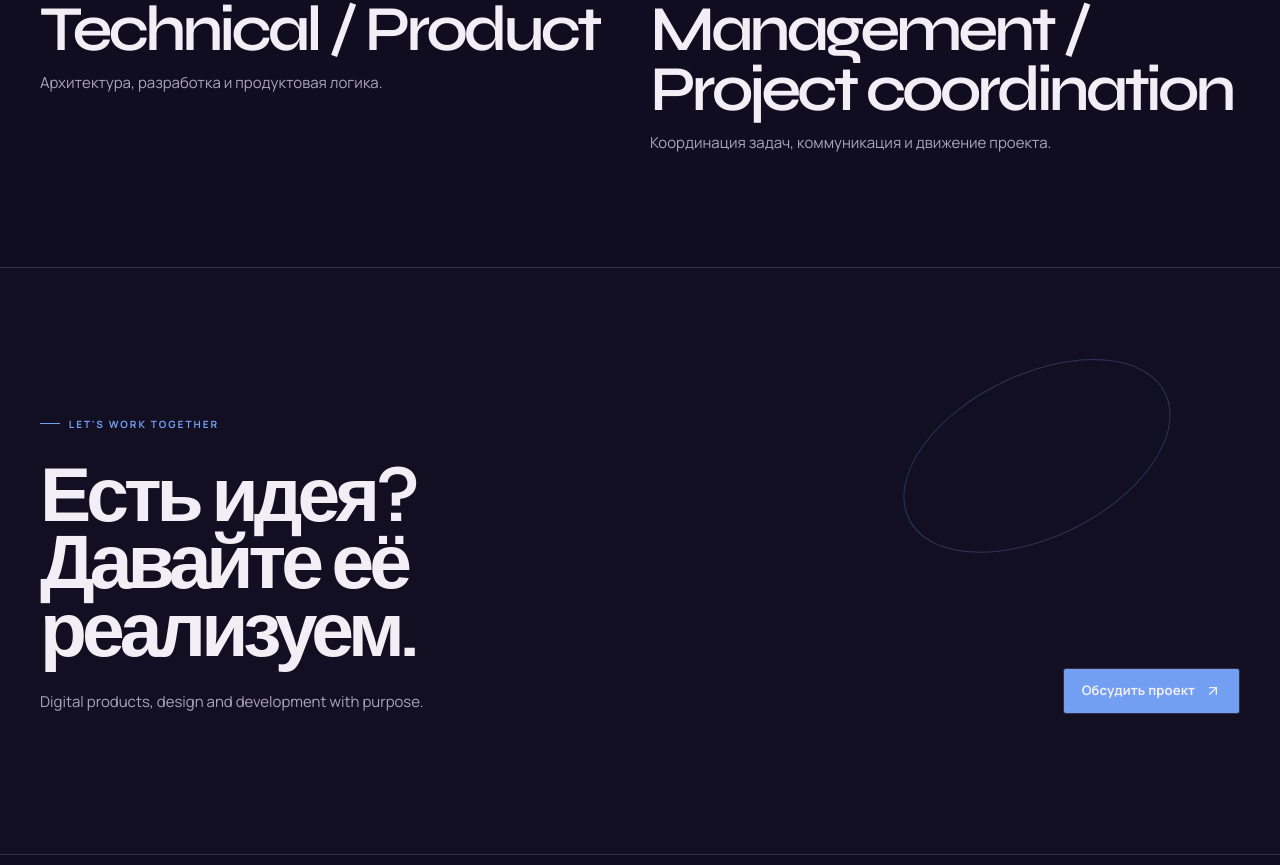
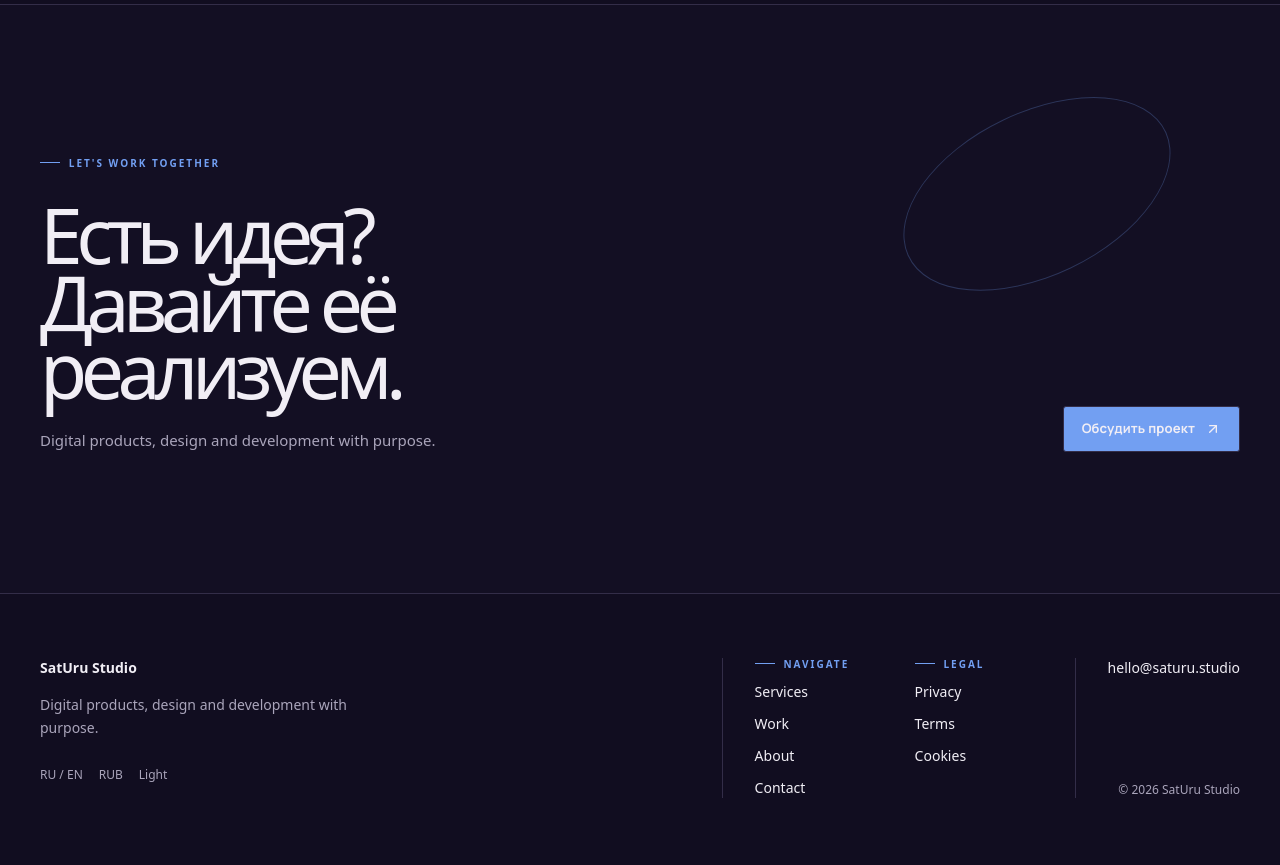
Before and after one commit to NoxenSo/SatUru, a Next.js app: page /about in a window 1280 px wide. Shown: the part 835-1700 px from the top of the page. Built offline with nearby package versions, Linux system fonts and the light colour scheme.

Commit message:
feat: overhaul global styles for SatUru editorial system
Co-authored-by: NoxenSo <322579232+NoxenSo@users.noreply.github.com>

```diff
--- a/app/globals.css
+++ b/app/globals.css
@@ -1,16 +1,113 @@
 @import url('https://fonts.googleapis.com/css2?family=Manrope:wght@400;500;600;700&family=Syne:wght@400;500;600;700;800&display=swap');
 @import 'tailwindcss';
 
-:root { --bg: #f7f7f4; --fg: #101827; --muted: #647080; --line: #d3d9df; --panel: #edf1f4; --accent: #315fe8; --accent-violet: #7956d8; --accent-soft: #e2e9ff; --warm: #f6f4ed; --radius-sm: 2px; --radius-md: 4px; }
-.dark { --bg: #070d18; --fg: #f4f1e9; --muted: #94a2b4; --line: #27364a; --panel: #0c1626; --accent: #6d9cff; --accent-violet: #9b7cf3; --accent-soft: #142746; --warm: #f4f1e9; }
-* { box-sizing: border-box; }
-html { scroll-behavior: smooth; }
-body { margin: 0; background: var(--bg); color: var(--fg); font-family: 'Manrope', sans-serif; font-size: 15px; -webkit-font-smoothing: antialiased; }
-h1, h2, h3, h4 { font-family: 'Syne', sans-serif; letter-spacing: -.065em; font-weight: 600; text-wrap: balance; }
-h1 { font-size: clamp(4rem, 10vw, 8.75rem); line-height: .86; }
-h2 { font-size: clamp(2.65rem, 5vw, 5rem); line-height: .94; }
-h3 { font-size: clamp(1.25rem, 2vw, 1.75rem); line-height: 1.08; }
-p { max-width: 42rem; }
+
+/* SatUru editorial system overhaul — visual-only layer */
+:root { --container-max: 1280px; --space-section: clamp(6rem, 12vw, 11rem); --space-block: clamp(2rem, 5vw, 5rem); }
+.container { width: min(var(--container-max), calc(100% - 96px)); }
+body { font-size: 15px; line-height: 1.55; }
+header { backdrop-filter: blur(14px); background: color-mix(in srgb, var(--bg) 88%, transparent) !important; }
+header .container { height: 74px; }
+header a:first-child { letter-spacing: -.03em; }
+header nav a { position: relative; padding: .65rem 0; }
+header nav a::after { content: ''; position: absolute; right: 0; bottom: .35rem; left: 0; height: 1px; background: var(--accent); transform: scaleX(0); transform-origin: right; transition: transform .25s ease; }
+header nav a:hover::after { transform: scaleX(1); transform-origin: left; }
+main > section:first-child { min-height: min(860px, calc(100svh - 74px)); border-bottom: 1px solid var(--line); }
+main > section:first-child .container { min-height: min(860px, calc(100svh - 74px)); padding-block: clamp(5rem, 12vh, 9rem); }
+main > section:first-child h1 { max-width: 8.5ch; margin-block: 2rem 0; font-size: clamp(4.5rem, 9.2vw, 9.5rem); line-height: .8; letter-spacing: -.085em; }
+main > section:first-child h1 em, main > section:first-child h1 strong { color: var(--accent); font-style: normal; }
+main > section:first-child .reveal > .mt-12 { margin-top: 3.25rem; }
+main > section:first-child .reveal > .mt-12 p { max-width: 34rem; font-size: clamp(1rem, 1.4vw, 1.2rem); line-height: 1.55; }
+main > section:first-child .reveal > .mt-10 { margin-top: 2rem; border-top: 1px solid var(--line); padding-top: 1.1rem; }
+main > section:first-child .hero-visual { opacity: .72; }
+main > section:first-child .hero-visual::before { color: var(--muted); }
+main > section:first-child .hero-visual::after { opacity: .22; }
+main > section:nth-child(3), main > section:nth-child(4), main > section:nth-child(6), .stage4, .about-team { padding-block: var(--space-section); }
+main > section:nth-child(3) { grid-template-columns: .55fr 1.45fr; gap: clamp(3rem, 8vw, 9rem); }
+main > section:nth-child(3) > div:first-child { padding-top: 1rem; }
+main > section:nth-child(3) > div:first-child h2, main > section:nth-child(6) h2, .stage4-heading h2 { font-size: clamp(3rem, 5.4vw, 6rem); line-height: .87; letter-spacing: -.08em; }
+main > section:nth-child(3) > div:last-child > a { grid-template-columns: 4rem minmax(12rem, 1fr) minmax(14rem, .7fr) 1.25rem; min-height: 8rem; padding-block: 1.5rem; }
+main > section:nth-child(3) > div:last-child > a > span:first-child, main > section:nth-child(6) .container > div:last-child > div > span, .pricing-index { font-family: 'Syne', sans-serif; font-size: .8rem; letter-spacing: .16em; }
+main > section:nth-child(3) > div:last-child > a > span:nth-child(2) { font-size: clamp(1.45rem, 2.7vw, 2.5rem); }
+main > section:nth-child(3) > div:last-child > a::before { height: 1px; }
+main > section:nth-child(4) { padding-top: calc(var(--space-section) + 1rem); }
+main > section:nth-child(4) .container > div:first-child { display: grid; grid-template-columns: 1fr .7fr; gap: 2rem; align-items: end; margin-bottom: 5rem; }
+main > section:nth-child(4) .container > div:first-child h2 { max-width: 9ch; font-size: clamp(3.5rem, 7vw, 8rem); line-height: .78; }
+main > section:nth-child(4) .container > div:first-child p { justify-self: end; max-width: 24rem; margin-bottom: .5rem; line-height: 1.7; }
+main > section:nth-child(4) .container > div:last-child { grid-template-columns: minmax(0, 1.75fr) minmax(15rem, .65fr); gap: 1.25rem; }
+main > section:nth-child(4) .container > div:last-child > a:first-child .work-preview { min-height: min(54rem, 66vw); }
+main > section:nth-child(4) .container > div:last-child > a:not(:first-child) .work-preview { min-height: 20rem; }
+main > section:nth-child(4) .work-preview { border-color: color-mix(in srgb, var(--line) 72%, var(--accent)); }
+main > section:nth-child(4) .container > div:last-child > a > div:last-child { padding: 1.25rem .15rem 0; }
+main > section:nth-child(4) .container > div:last-child > a:first-child > div:last-child { display: grid; grid-template-columns: 3rem 1fr auto; gap: 1rem; }
+main > section:nth-child(6) .container { grid-template-columns: .55fr 1.45fr; gap: clamp(3rem, 8vw, 9rem); }
+main > section:nth-child(6) .container > div:last-child > div { grid-template-columns: 4rem 1fr minmax(15rem, .7fr); min-height: 8rem; padding-block: 1.6rem; }
+main > section:nth-child(6) h3 { font-size: clamp(1.5rem, 2.5vw, 2.25rem); }
+.about-team__grid { grid-template-columns: .65fr 1.35fr; gap: clamp(3rem, 8vw, 9rem); }
+.about-team h2 { font-size: clamp(3rem, 5.5vw, 6rem); line-height: .84; }
+.about-team__grid > div:first-child p { font-size: 1rem; line-height: 1.7; }
+.about-team__people { margin-top: 1rem; }
+.about-person h3 { font-size: clamp(2.2rem, 4vw, 4.8rem); }
+.stage4 .container { grid-template-columns: .55fr 1.45fr; gap: clamp(3rem, 8vw, 9rem); }
+.stage4-heading h2 { margin-top: 1.75rem; }
+.pricing-row { grid-template-columns: 4rem minmax(12rem, 1fr) minmax(14rem, .7fr) auto; min-height: 8rem; align-items: center; }
+.pricing-row h3 { font-size: clamp(1.5rem, 2.5vw, 2.25rem); }
+.faq-section .container { grid-template-columns: .55fr 1.45fr; gap: clamp(3rem, 8vw, 9rem); }
+.faq-list summary { min-height: 78px; font-size: clamp(1.1rem, 1.8vw, 1.5rem); }
+.contact-section .container { align-items: start; }
+.contact-form { column-gap: 2rem; row-gap: 1.75rem; }
+.contact-form label { padding-top: 1.15rem; font-size: 9px; letter-spacing: .18em; }
+.contact-form input:not([type=checkbox]), .contact-form select, .contact-form textarea { padding-block: .65rem .9rem; font-size: 1rem; }
+.site-footer__cta { padding-block: clamp(6rem, 12vw, 11rem); }
+.site-footer__cta h2 { font-size: clamp(3.5rem, 7vw, 8rem); line-height: .8; letter-spacing: -.085em; }
+.site-footer__cta-row { align-items: end; margin-top: 3rem; }
+.site-footer__cta-button { min-height: 52px; padding-inline: 1.35rem; }
+.site-footer__grid { padding-block: 4rem !important; }
+.site-footer__grid > div:nth-child(2) { gap: 4rem; }
+.site-footer__grid > div:last-child { display: flex; flex-direction: column; justify-content: space-between; }
+@media (max-width: 1023px) {
+  .container { width: min(100% - 64px, 880px); }
+  main > section:first-child .hero-visual { opacity: .35; }
+  main > section:nth-child(3), main > section:nth-child(6), .stage4, .faq-section { gap: 3rem; }
+}
+@media (max-width: 767px) {
+  .container { width: calc(100% - 32px); }
+  header .container { height: 64px; }
+  main > section:first-child, main > section:first-child .container { min-height: auto; }
+  main > section:first-child .container { padding-block: 5.5rem 4rem; }
+  main > section:first-child h1 { max-width: 8ch; margin-top: 1.75rem; font-size: clamp(3.9rem, 16vw, 5.6rem); }
+  main > section:first-child .reveal > .mt-12 { margin-top: 2.5rem; }
+  main > section:first-child .reveal > .mt-10 { margin-top: 1.75rem; }
+  main > section:nth-child(3), main > section:nth-child(4), main > section:nth-child(6), .stage4, .about-team { padding-block: 5.5rem; }
+  main > section:nth-child(3), main > section:nth-child(6), .stage4, .faq-section { display: flex; flex-direction: column; gap: 2.5rem; }
+  main > section:nth-child(3) > div:first-child, main > section:nth-child(6) .container > div:first-child { padding-top: 0; }
+  main > section:nth-child(3) > div:first-child h2, main > section:nth-child(6) h2, .stage4-heading h2 { font-size: clamp(3rem, 14vw, 4.8rem); }
+  main > section:nth-child(3) > div:last-child > a { grid-template-columns: 2.5rem 1fr 1rem; min-height: 8.25rem; }
+  main > section:nth-child(4) { padding-top: 5.5rem; }
+  main > section:nth-child(4) .container > div:first-child { display: block; margin-bottom: 3rem; }
+  main > section:nth-child(4) .container > div:first-child h2 { font-size: clamp(3.4rem, 15vw, 5.4rem); }
+  main > section:nth-child(4) .container > div:first-child p { margin-top: 1.75rem; }
+  main > section:nth-child(4) .container > div:last-child > a:first-child .work-preview { min-height: 26rem; }
+  main > section:nth-child(4) .container > div:last-child > a:not(:first-child) .work-preview { min-height: 15rem; }
+  main > section:nth-child(4) .container > div:last-child > a:first-child > div:last-child { grid-template-columns: 2.5rem 1fr; }
+  main > section:nth-child(6) .container, .stage4 .container, .faq-section .container { display: flex; flex-direction: column; gap: 2.5rem; }
+  main > section:nth-child(6) .container > div:last-child > div { grid-template-columns: 2.5rem 1fr; min-height: 7rem; }
+  main > section:nth-child(6) .container > div:last-child > div p { grid-column: 2; }
+  .about-team__grid { display: flex; flex-direction: column; gap: 3rem; }
+  .about-team h2 { font-size: clamp(3rem, 14vw, 5rem); }
+  .pricing-row { grid-template-columns: 2.5rem 1fr; min-height: auto; gap: .65rem; padding-block: 1.5rem; }
+  .pricing-includes { grid-column: 2; }
+  .pricing-row .link-arrow { grid-column: 2; justify-self: start; }
+  .faq-list summary { min-height: 70px; padding-block: 1.1rem; font-size: 1.05rem; }
+  .contact-form { grid-template-columns: 1fr; }
+  .contact-form__wide { grid-column: auto; }
+  .site-footer__cta { padding-block: 5.5rem; }
+  .site-footer__cta h2 { font-size: clamp(3rem, 13vw, 5rem); }
+  .site-footer__cta-row { align-items: start; gap: 2rem; }
+  .site-footer__grid { display: flex !important; flex-direction: column; gap: 3rem !important; }
+  .site-footer__grid > div:nth-child(2) { display: grid; grid-template-columns: 1fr 1fr; gap: 2rem; }
+  .site-footer__grid > div:last-child { gap: 3rem; }
+}
 
 ::placeholder { color: color-mix(in srgb, var(--muted) 75%, transparent); }
 a { color: inherit; text-decoration: none; }
```
